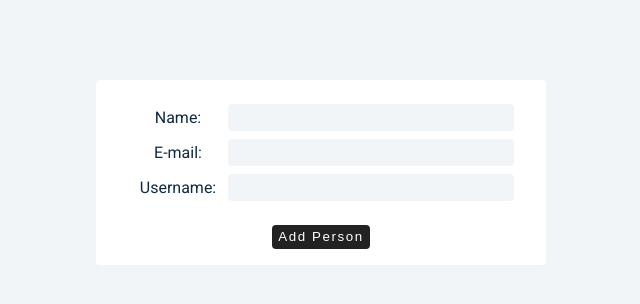
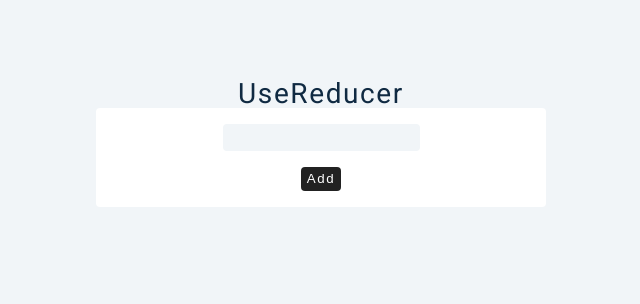
Before and after one commit to papipao/ReactJs-class-contextAPI, a React (Create React App) app: page / in a window 1280 px wide. Shown: the top 304 px of the page, without its empty margins (319-959 px from the left). Built offline with nearby package versions, Linux system fonts and the light colour scheme.

Commit message:
ReactJS-functional-useReducer

```diff
--- a/src/App.js
+++ b/src/App.js
@@ -1,10 +1,10 @@
 import './App.css';
-import Form from './components/functional/form/Form';
+import User from './components/functional/useReducer/User';
 
 function App() {
   return (
     <div>
-      <Form />
+      <User />
     </div>
   );
 }
--- a/src/components/functional/form/Form.jsx
+++ /dev/null
@@ -1,59 +0,0 @@
-import { useState } from 'react';
-
-function Form() {
-  const [person, setPerson] = useState({
-    id: new Date().valueOf(),
-    name: '',
-    email: '',
-    username: '',
-  });
-  const [people, setPeople] = useState([]);
-
-  const handleChange = (evt) => {
-    const { name, value } = evt.target;
-    setPerson({ ...person, [name]: value });
-  };
-
-  const handleSubmit = (evt) => {
-    evt.preventDefault();
-    if (person.name && person.email && person.username) {
-      const newPerson = { ...person, id: new Date().valueOf() };
-      console.log(people);
-      setPeople((state) => [...state, newPerson]);
-      setPerson({ name: '', email: '', username: '' });
-    } else {
-      alert('Please enter values');
-    }
-  };
-
-  return (
-    <div className='container'>
-      <article className='form'>
-        <form onSubmit={handleSubmit}>
-          <div className='form-control'>
-            <label htmlFor='name'>Name:</label>
-            <input type='text' name='name' value={person.name} onChange={handleChange} />
-          </div>
-          <div className='form-control'>
-            <label htmlFor='email'>E-mail:</label>
-            <input type='email' name='email' value={person.email} onChange={handleChange} />
-          </div>
-          <div className='form-control'>
-            <label htmlFor='username'>Username:</label>
-            <input type='text' name='username' value={person.username} onChange={handleChange} />
-          </div>
-          <button type='submit'>Add Person</button>
-        </form>
-      </article>
-      <ul>
-        {people.map((person) => (
-          <li key={person.id}>
-            {person.name} - {person.email} - {person.username}
-          </li>
-        ))}
-      </ul>
-    </div>
-  );
-}
-
-export default Form;
--- /dev/null
+++ b/src/components/functional/useReducer/Modal.jsx
@@ -0,0 +1,17 @@
+import { useEffect } from 'react';
+
+function Modal({ modalContent, closeModal }) {
+  useEffect(() => {
+    setTimeout(() => {
+      closeModal();
+    }, 3000);
+  }, []);
+
+  return (
+    <div className='modal'>
+      <p>{modalContent}</p>
+    </div>
+  );
+}
+
+export default Modal;
--- /dev/null
+++ b/src/components/functional/useReducer/Reducer.jsx
@@ -0,0 +1,38 @@
+export const reducer = (state, action) => {
+  if (action.type === 'ADD_USER') {
+    const newUser = [...state.people, action.payload];
+    return {
+      ...state,
+      people: newUser,
+      isModalOpen: true,
+      modalContent: 'User added',
+    };
+  }
+
+  if (action.type === 'NO_VALUE') {
+    return {
+      ...state,
+      isModalOpen: true,
+      modalContent: 'Please add value',
+    };
+  }
+
+  if (action.type === 'CLOSE_MODAL') {
+    return {
+      ...state,
+      isModalOpen: false,
+    };
+  }
+
+  if (action.type === 'REMOVE_USER') {
+    const newUser = state.people.filter((person) => person.id !== action.payload);
+    return {
+      ...state,
+      people: newUser,
+      isModalOpen: true,
+      modalContent: 'User removed',
+    };
+  }
+
+  throw new Error(`No matching action type ${action}`);
+};
--- /dev/null
+++ b/src/components/functional/useReducer/User.jsx
@@ -0,0 +1,59 @@
+import { useState, useReducer } from 'react';
+import Modal from './Modal';
+import { reducer } from './Reducer';
+
+const defaultState = {
+  people: [],
+  isModalOpen: false,
+  modalContent: '',
+};
+
+function User() {
+  const [name, setName] = useState('');
+  const [state, dispatch] = useReducer(reducer, defaultState);
+
+  const handleChange = (evt) => {
+    setName(evt.target.value);
+  };
+
+  const handleSubmit = (evt) => {
+    evt.preventDefault();
+
+    if (name) {
+      const newUser = { id: new Date().valueOf(), name };
+      dispatch({ type: 'ADD_USER', payload: newUser });
+      setName('');
+    } else {
+      dispatch({ type: 'NO_VALUE' });
+    }
+  };
+
+  const closeModal = () => {
+    dispatch({ type: 'CLOSE_MODAL' });
+  };
+
+  return (
+    <div className='container'>
+      {state.isModalOpen && <Modal modalContent={state.modalContent} closeModal={closeModal} />}
+      <h3>UseReducer</h3>
+      <form onSubmit={handleSubmit} className='form'>
+        <div>
+          <input type='text' name='name' value={name} onChange={handleChange} />
+        </div>
+        <button type='submit'>Add</button>
+      </form>
+      {state.people.map((person) => {
+        return (
+          <div key={person.id} className='item'>
+            <p>{person.name}</p>
+            <button onClick={() => dispatch({ type: 'REMOVE_USER', payload: person.id })}>
+              Remove
+            </button>
+          </div>
+        );
+      })}
+    </div>
+  );
+}
+
+export default User;
```
Also changed, not shown: src/components/data.js (added, +32 -0 lines), src/data.js (added, +32 -0 lines).
